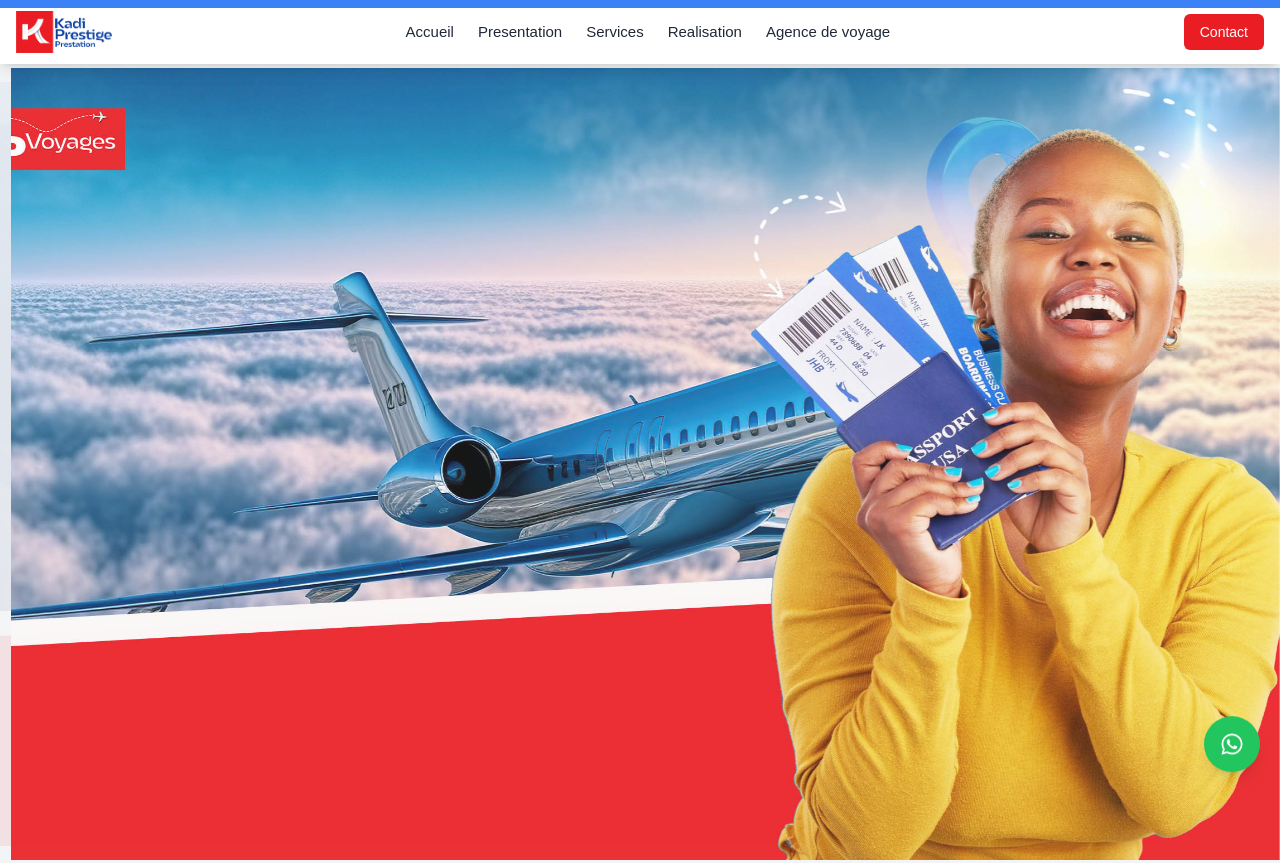
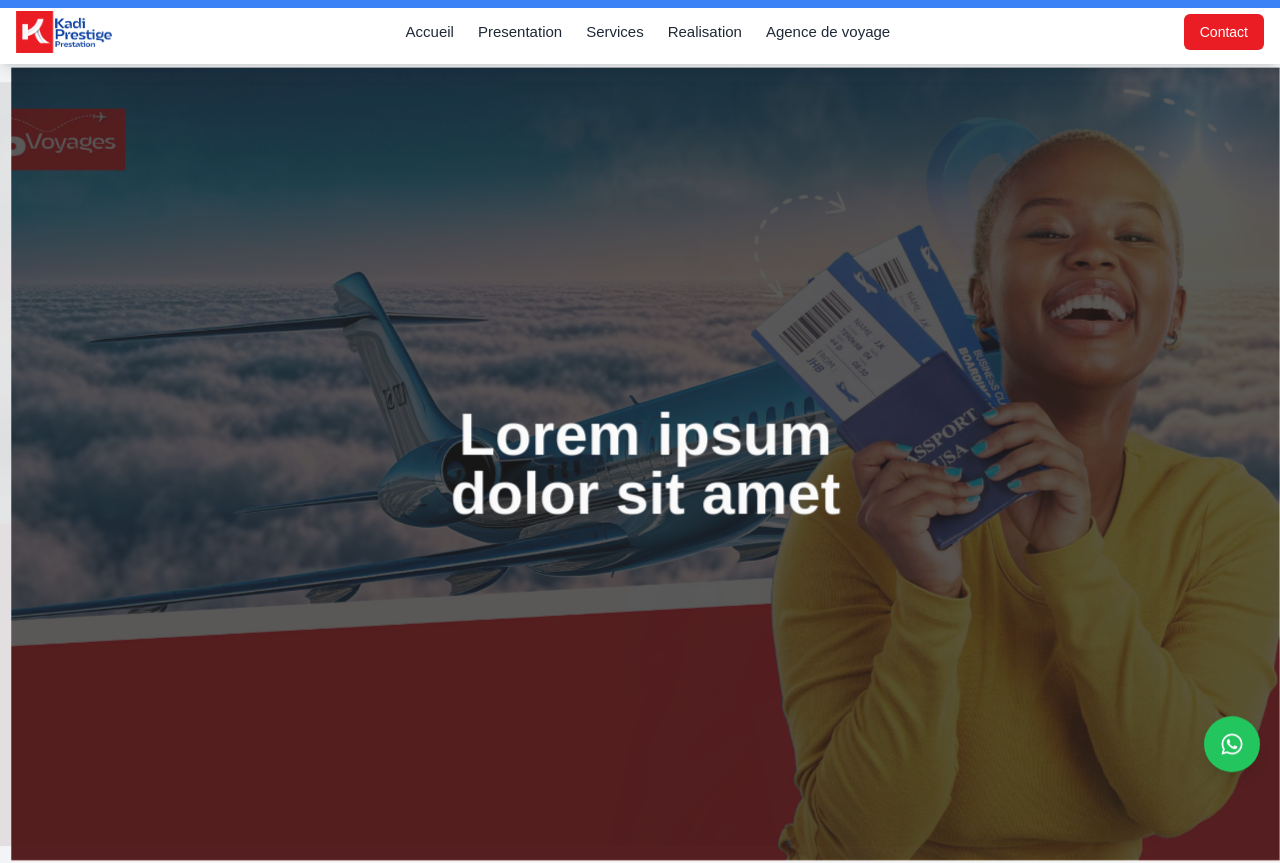
Before and after one commit to Pascomme0/kadiprestige, a Next.js app: page / in a window 1280 px wide. Shown: the top 863 px of the page. Built offline with nearby package versions, Linux system fonts and the light colour scheme.

Commit message:
carroussel updated

```diff
--- a/app/components/Hero.jsx
+++ b/app/components/Hero.jsx
@@ -3,21 +3,20 @@
 import React, { useState, useEffect } from 'react';
 import { motion, AnimatePresence } from 'framer-motion';
 import Image from 'next/image';
-import banner1 from '../public/materiauxx.jpg'; // Replace with your actual images
+import banner1 from '../public/materiauxx.jpg';
 import banner2 from '../public/mode.jpg';
 import banner3 from '../public/kpvoyage.jpg';
 
 const images = [banner1, banner2, banner3];
 const texts = [
-  "Discover the beauty of the outdoors",
-  "Experience the serenity of nature",
-  "Unleash your inner explorer"
+  [<> Lorem ipsum <br />  dolor sit amet</>],
+  [<> Lorem ipsum <br />  dolor sit amet</>],
+  [<> Lorem ipsum <br />  dolor sit amet</>],
 ];
 
 const Hero = () => {
   const [currentIndex, setCurrentIndex] = useState(0);
 
-  // Auto-advance carousel every 5 seconds
   useEffect(() => {
     const interval = setInterval(() => {
       setCurrentIndex((prevIndex) =>
@@ -47,6 +46,16 @@ const Hero = () => {
                   objectFit="cover"
                   objectPosition="center"
                 />
+                <div className="absolute inset-0 bg-black bg-opacity-70 flex items-center justify-center">
+                  <motion.h2
+                    initial={{ opacity: 0, y: 20 }}
+                    animate={{ opacity: 1, y: 0 }}
+                    exit={{ opacity: 0, y: -20 }}
+                    transition={{ duration: 0.5, delay: 0.2 }}
+                    className="text-white text-4xl md:text-6xl font-bold text-center leading-10 px-4">
+                    {texts[index]}
+                  </motion.h2>
+                </div>
               </motion.div>
             )
           ))}
@@ -55,4 +64,5 @@ const Hero = () => {
     </div>
   );
 };
+
 export default Hero;
```
Also changed, not shown: app/public/mode.jpg.
